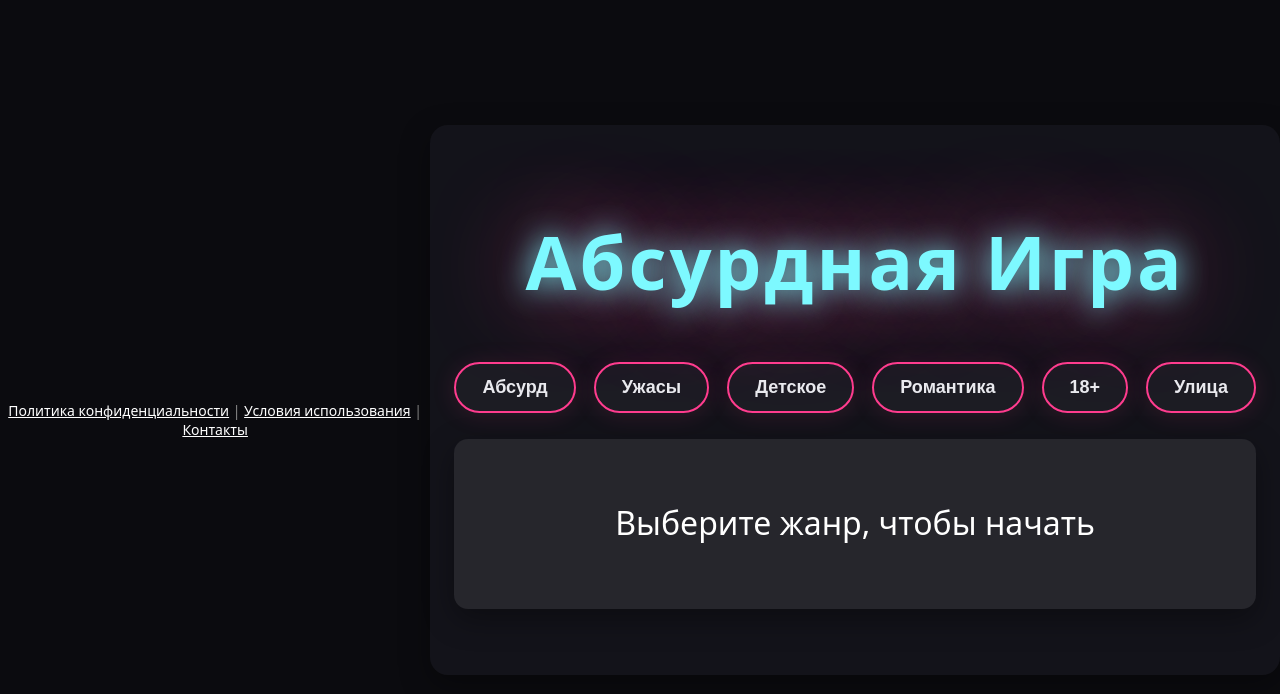
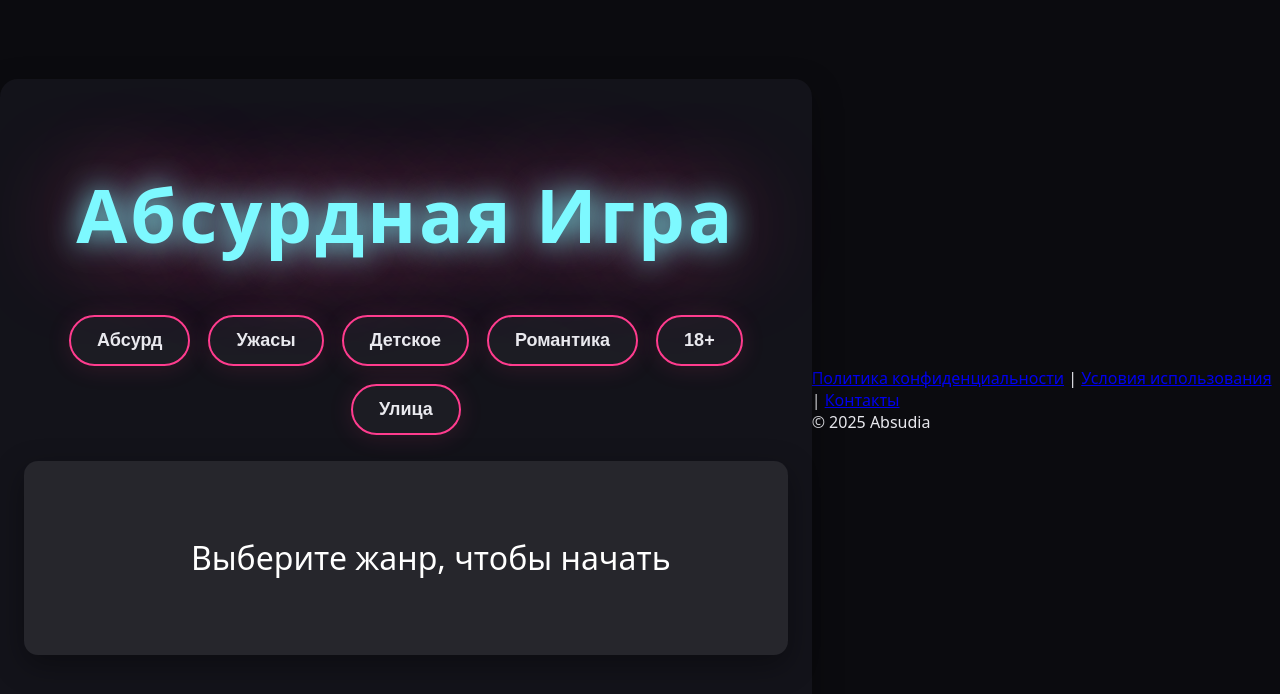
Before and after one commit to Alekseyfdx/absurd_game, a plain HTML site: page index.html in a window 1280 px wide. Drawn offline with Linux system fonts and the light colour scheme.

Commit message:
Update index.html

```diff
--- a/index.html
+++ b/index.html
@@ -6,18 +6,30 @@
   <title>Абсурдная Игра</title>
   <link rel="stylesheet" href="css/style.css">
 </head>
-<footer style="text-align:center; margin-top:40px; color:#888; font-size:14px;">
-    <a href="privacy.html" style="color:#fff;">Политика конфиденциальности</a> |
-    <a href="terms.html" style="color:#fff;">Условия использования</a> |
-    <a href="contact.html" style="color:#fff;">Контакты</a>
-</footer>
 <body>
+
   <div class="container">
     <h1 class="neon">Абсурдная Игра</h1>
     <div class="genres" id="genre-buttons"></div>
-    <div class="phrase-box" id="phrase-box">Выберите жанр, чтобы начать</div>
-    <button class="new-phrase-btn" id="next-btn" style="display:none">Следующая фраза</button>
+    <div class="phrase-box" id="phrase-box">
+      Выберите жанр, чтобы начать
+    </div>
+    <button class="new-phrase-btn" id="next-btn" style="display: none;">
+      Следующая фраза
+    </button>
   </div>
+
+  <footer>
+    <div class="footer-links">
+      <a href="privacy.html">Политика конфиденциальности</a> |
+      <a href="terms.html">Условия использования</a> |
+      <a href="contact.html">Контакты</a>
+    </div>
+    <div class="copyright">
+      © 2025 Absudia
+    </div>
+  </footer>
+
   <script src="js/app.js" defer></script>
 </body>
 </html>
```
